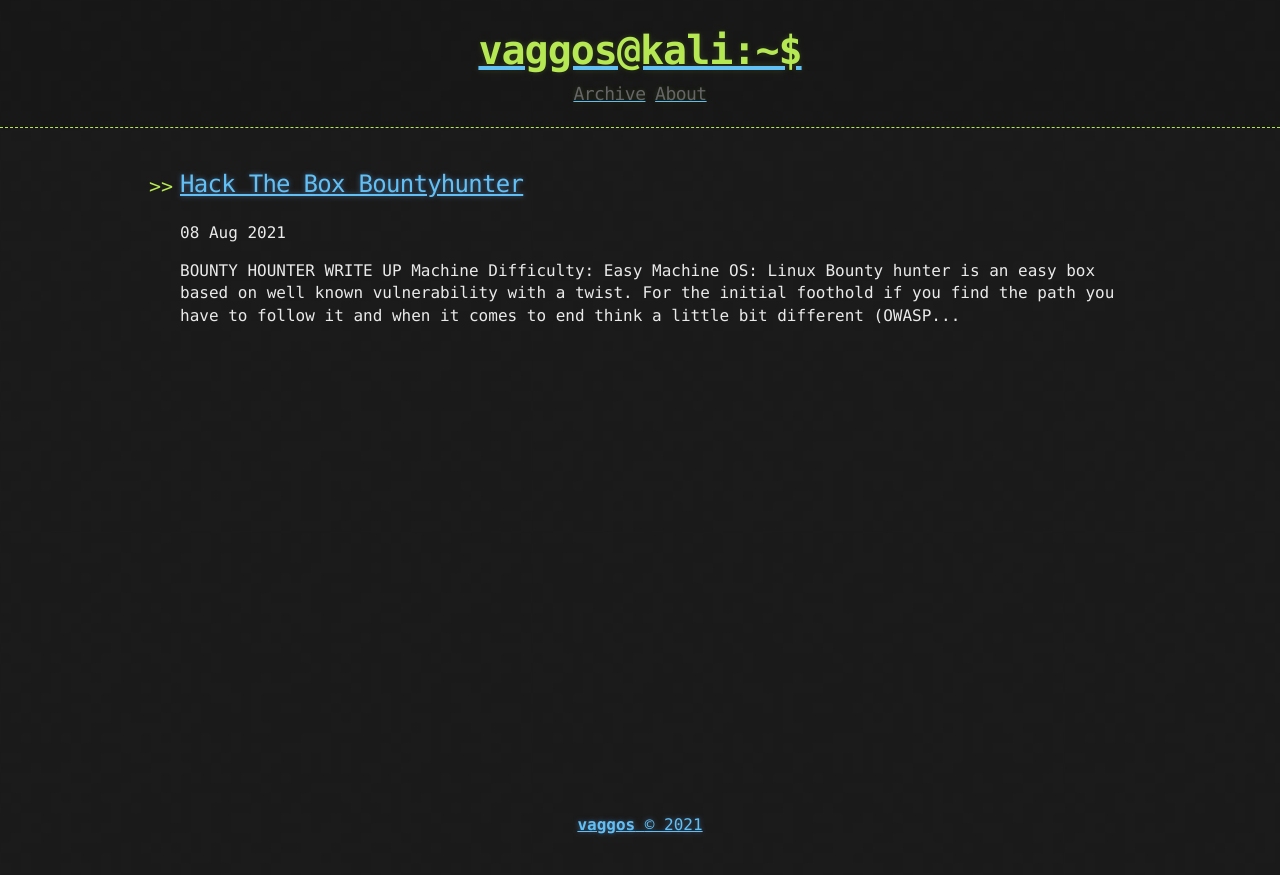
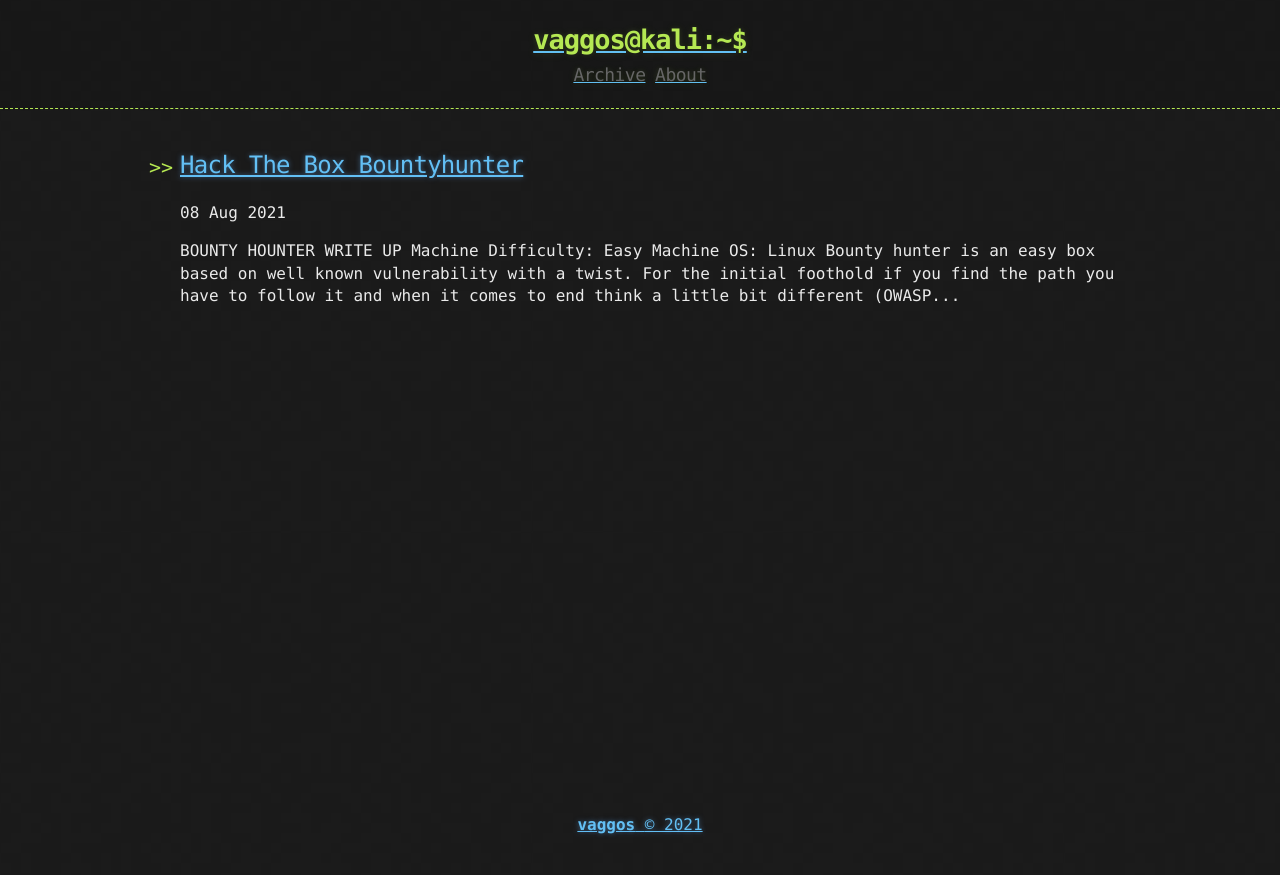
Before and after one commit to g0sv4/vaggos542.github.io, a Jekyll site: the page built from index.html, in a window 1280 px wide. Shown: the top 875 px of the page. Built offline with Jekyll 4.4.1, drawn with Linux system fonts in a browser that asks for light colours; the list of posts is cut into pages by our own code.

Commit message:
Update base.scss

```diff
--- a/_sass/base.scss
+++ b/_sass/base.scss
@@ -65,7 +65,7 @@ header {
 }
 
 header h1 {
-  font-size: 40px;
+  font-size: 27px;
   line-height: 1.5;
   margin: 0;
   text-align: center;
```
